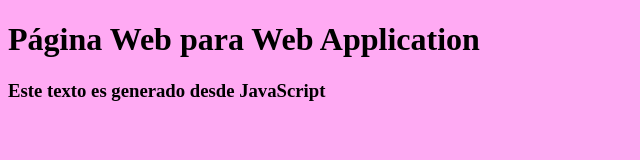
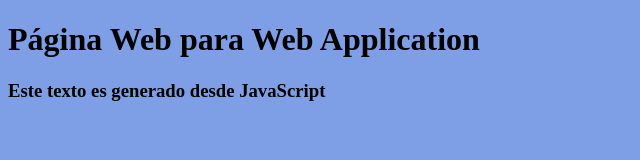
Before and after one commit to LeoG11/WebAppMobile, a plain HTML site: page index.html in a window 1280 px wide. Shown: the whole page, without its empty margins (0-640 px from the left). Drawn offline with Linux system fonts and the light colour scheme.

Commit message:
Cambio de color de fondo para Body

```diff
--- a/css/style.css
+++ b/css/style.css
@@ -1,3 +1,3 @@
 body {
-    background-color: rgba(255, 127, 238, 0.658);
+    background-color: rgba(60, 109, 216, 0.658);
 }
```
